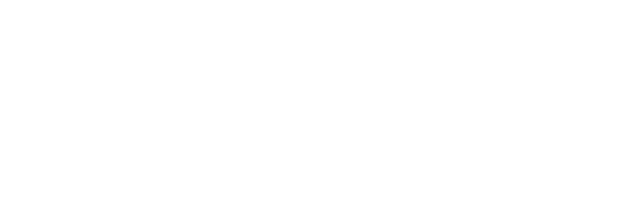
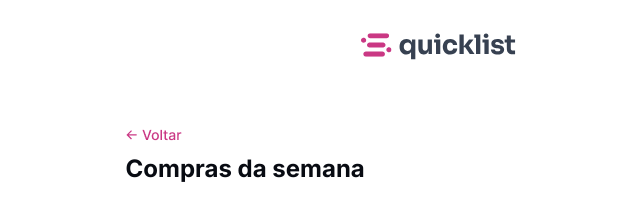
Before and after one commit to marlon-monteiro/cr-lista-de-compras, a plain HTML site: page index.html in a window 1280 px wide. Shown: the whole page, without its empty margins (201-841 px from the left). Drawn offline with Linux system fonts and the light colour scheme.

Commit message:
header and layout done

```diff
--- a/index.html
+++ b/index.html
@@ -9,8 +9,7 @@
   <meta name="viewport" content="width=device-width, initial-scale=1.0">
   <title>List de compras</title>
 
-  <link
-    href="https://fonts.googleapis.com/css2?family=Inter:ital,opsz@0,14..32;1,14..32&family=Montserrat:wght@500&family=Syne:wght@500&display=swap"
+  <link href="https://fonts.googleapis.com/css2?family=Inter:ital,opsz,wght@0,14..32,700;1,14..32,700&display=swap"
     rel="stylesheet">
 
   <link rel="stylesheet" href="styles/index.css">
@@ -18,6 +17,22 @@
 
 <body>
 
+  <header class="logo only-desktop">
+    <img src="assets/logo.svg" alt="">
+  </header>
+
+  <div class="layout">
+
+    <main>
+      <img src="assets/icons/back-button.png" alt="">
+      <h1>Compras da semana</h1>
+
+    </main>
+
+
+  </div>
+
+
 
   <script src="script.js"></script>
 </body>
--- a/styles/index.css
+++ b/styles/index.css
@@ -1 +1,3 @@
-@import url(global.css)
+@import url(global.css);
+@import url(layout.css);
+@import url(main.css);
--- /dev/null
+++ b/styles/layout.css
@@ -0,0 +1,29 @@
+.layout {
+  width: 20.37rem;
+  height: auto;
+
+  margin: 4.87rem 2rem 10.62rem 2rem;
+
+  @media (min-width: 80em) {
+    width: 39.18rem;
+    height: auto;
+
+    margin: 3.87rem auto 8.56rem auto;
+  }
+}
+
+.only-desktop {
+  display: none;
+
+    @media (min-width: 80em) {
+      display: flex;
+      justify-content: center;
+      width: 39.18rem;
+      margin: 1.56rem auto auto auto;
+    }
+}
+
+h1 {
+  font: var(--text-title);
+  color: var(--content-primary);
+}
--- /dev/null
+++ b/styles/main.css
@@ -0,0 +1,4 @@
+main {
+  width: 100%;
+  height: 100%;
+}
```
Also changed, not shown: assets/icons/back-button.png (added), assets/logo.svg (added).
